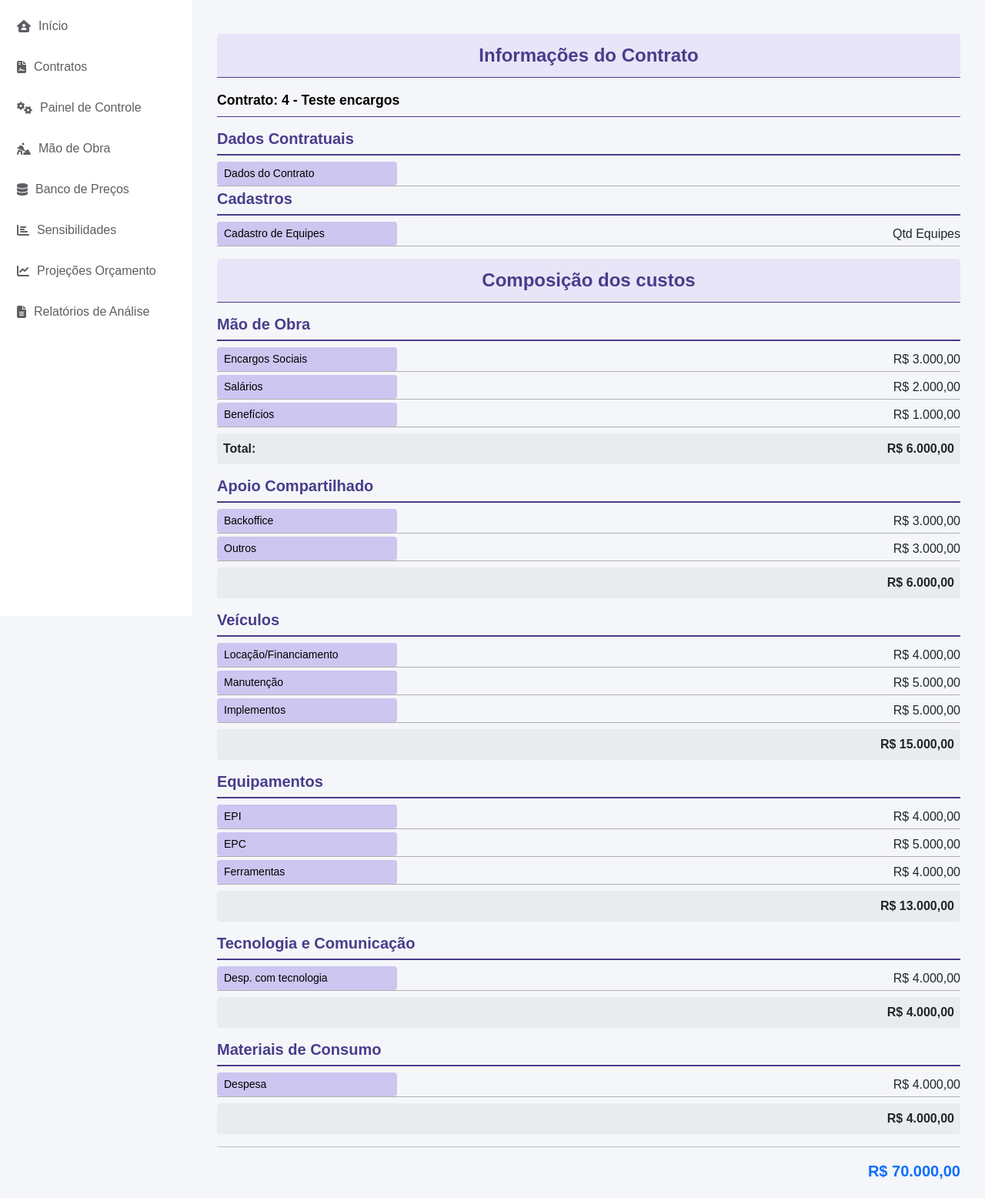
After one commit to oseascavalcante/Empresa-Referencia-PP, a Django app: page /cad_contrato/menu-despesas/4/ in a window 1280 px wide. The commit adds this page. Shown: the whole page at 77% size. Run offline with Django 5.2, Linux system fonts and the light colour scheme; data comes from the database, SQL or seed files in the repository.

Commit message:
Criaçãod do menu_despesas

```diff
--- a/cad_contrato/templates/abrir_contratos.html
+++ b/cad_contrato/templates/abrir_contratos.html
@@ -54,8 +54,9 @@
                                     <td>{{ contract.inicio_vigencia_contrato|date:"d/m/Y" }}</td>
                                     <td>{{ contract.updated_at|date:"d/m/Y H:i:s" }}</td>
                                     <td>
-                                        <a href="#" class="btn btn-info btn-sm" style="background-color: #add8e6; color: black;"><i class="fas fa-folder-open"></i> Abrir</a>
-                                        <a href="{% url 'composicao_equipe' contract.contrato %}" class="btn btn-info btn-sm"><i class="fa-solid fa-file-pen"></i> Editar</a>
+                                        <a href="#" class="btn btn-info btn-sm"><i class="fas fa-folder-open"></i> Abrir</a>
+                                        <a href="{% url 'menu_despesas' contract.contrato %}" class="btn btn-info btn-sm" style="background-color: #add8e6; color: black;"><i class="fa-solid fa-file-pen"></i> Editar</a>
+
                                     </td>
                                 </tr>
                             {% endfor %}
--- a/cad_contrato/templates/cadastro_contrato.html
+++ b/cad_contrato/templates/cadastro_contrato.html
@@ -293,8 +293,8 @@
                                             <td>{{ contract.inicio_vigencia_contrato|date:"d/m/Y" }}</td>
                                             <td>{{ contract.updated_at|date:"d/m/Y H:i:s" }}</td>
                                             <td>
-                                                <a href="#" class="btn btn-info btn-sm" style="background-color: #add8e6; color: black;"><i class="fas fa-folder-open"></i> Abrir</a>
-                                                <a href="{% url 'composicao_equipe' contract.contrato %}" class="btn btn-info btn-sm"><i class="fa-solid fa-file-pen"></i> Editar</a>
+                                                <a href="#" class="btn btn-info btn-sm"><i class="fas fa-folder-open"></i> Abrir</a>
+                                                <a href="{% url 'menu_despesas' contract.contrato %}" class="btn btn-info btn-sm" style="background-color: #add8e6; color: black;"><i class="fa-solid fa-file-pen"></i> Editar</a>
                                             </td>
                                         </tr>
                                     {% endfor %}
--- /dev/null
+++ b/cad_contrato/templates/menu_despesas.html
@@ -0,0 +1,201 @@
+{% extends 'base.html' %}
+{% block content %}
+<style>
+    .titulo-grupo {
+        color: #483D8B;
+        font-weight: bold;
+        margin-bottom: 0.5rem;
+    }
+    .linha-abaixo-titulo {
+        border-bottom: 2px solid #483D8B;
+        margin-bottom: 0.5rem;
+    }
+    .botao-subgrupo {
+        width: 30ch;
+        background-color:rgb(204, 198, 240);
+        color:rgb(0, 0, 0);
+        text-align: left;
+    }
+    .linha-subgrupo {
+        border-bottom: 1px solid #b0b0b0;
+        margin-bottom: 0.25rem;
+    }
+    .total-grupo {
+        background-color: #e9ecef;
+        font-weight: bold;
+        color: #212529;
+        padding: 0.5rem;
+        margin-top: 0.5rem;
+        border-radius: 0.25rem;
+        text-align: right;
+    }
+</style>
+
+<div class="container-fluid mt-4">
+
+    <!-- Cabeçalho -->
+    <div class="header text-center">
+        Informações do Contrato
+    </div>
+    <p class="text-center mt-0 font-weight-bold" style="font-size: 0.8rem; border-bottom: 1px solid #483D8B;"> </p>
+    <p class="form-label fw-bold" style="color:rgb(0, 0, 0); font-size: 1.1rem;">
+        Contrato: {{ contrato.contrato }} - {{ contrato.escopo_contrato }}
+    </p>
+    <p class="text-muted" style="font-size: 0.8rem; border-bottom: 1px solid #483D8B;"></p>
+
+    <!-- Dados do contrato -->
+    <div class="mb-3">
+        <h5 class="titulo-grupo">Dados Contratuais</h5>
+        <div class="linha-abaixo-titulo"></div>
+
+        <div class="d-flex justify-content-between align-items-center linha-subgrupo">
+                {% if contrato %}
+                <a href="{% url 'composicao_equipe' contrato.contrato %}" class="btn btn-sm botao-subgrupo">
+                    Dados do Contrato
+                  </a>
+                {% else %}
+                <a href="{% url 'composicao_equipe' %}?next={% url 'composicao_equipe' contrato_id=1 %}" class="btn btn-sm botao-subgrupo">
+                    Dados do Contrato
+                  </a>
+                {% endif %}
+        </div>
+        <h5 class="titulo-grupo">Cadastros</h5>
+        <div class="linha-abaixo-titulo"></div>
+
+        <div class="d-flex justify-content-between align-items-center linha-subgrupo">
+                {% if contrato %}
+                    <a href="{% url 'composicao_equipe' contrato.contrato %}" class="btn btn-sm botao-subgrupo">
+                    Cadastro de Equipes
+                    </a>
+                {% else %}
+                    <a href="{% url 'composicao_equipe' %}?next={% url 'composicao_equipe' contrato_id=1 %}" class="btn btn-sm botao-subgrupo">
+                    Cadastro de Equipes
+                    </a>
+                {% endif %}
+            <span>Qtd Equipes</span>
+        </div>
+
+    </div>
+
+    <div class="header text-center">
+        Composição dos custos
+    </div>
+    <p class="text-center mt-0 font-weight-bold" style="font-size: 0.8rem; border-bottom: 1px solid #483D8B;"> </p>
+    <!-- GRUPO: Mão de Obra -->
+    <div class="mb-3">
+        <h5 class="titulo-grupo">Mão de Obra</h5>
+        <div class="linha-abaixo-titulo"></div>
+
+        <div class="d-flex justify-content-between align-items-center linha-subgrupo">
+
+                {% if contrato %}
+                  <a href="{% url 'grupo_abc_form' contrato_id=contrato.contrato %}" class="btn btn-sm botao-subgrupo">
+                    Encargos Sociais
+                  </a>
+                {% else %}
+                  <a href="{% url 'selecionar_contrato' %}?next={% url 'grupo_abc_form' contrato_id=1 %}" class="btn btn-sm botao-subgrupo">
+                    Encargos Sociais
+                  </a>
+                {% endif %}
+
+            <span>R$ 3.000,00</span>
+        </div>
+        <div class="d-flex justify-content-between align-items-center linha-subgrupo">
+            <a href="#" class="btn btn-sm botao-subgrupo">Salários</a>
+            <span>R$ 2.000,00</span>
+        </div>
+        <div class="d-flex justify-content-between align-items-center linha-subgrupo">
+            <a href="#" class="btn btn-sm botao-subgrupo">Benefícios</a>
+            <span>R$ 1.000,00</span>
+        </div>
+                <div class="total-grupo d-flex justify-content-between">
+                    <span>Total:</span>
+                    <span>R$ 6.000,00</span>
+                </div>
+    </div>
+
+    <!-- Apoio Compartilhado -->
+    <div class="mb-3">
+        <h5 class="titulo-grupo">Apoio Compartilhado</h5>
+        <div class="linha-abaixo-titulo"></div>
+
+        <div class="d-flex justify-content-between align-items-center linha-subgrupo">
+            <a href="#" class="btn btn-sm botao-subgrupo">Backoffice</a>
+            <span>R$ 3.000,00</span>
+        </div>
+        <div class="d-flex justify-content-between align-items-center linha-subgrupo">
+            <a href="#" class="btn btn-sm botao-subgrupo">Outros</a>
+            <span>R$ 3.000,00</span>
+        </div>
+        <div class="total-grupo">R$ 6.000,00</div>
+    </div>
+
+    <!-- Veículos -->
+    <div class="mb-3">
+        <h5 class="titulo-grupo">Veículos</h5>
+        <div class="linha-abaixo-titulo"></div>
+
+        <div class="d-flex justify-content-between align-items-center linha-subgrupo">
+            <a href="#" class="btn btn-sm botao-subgrupo">Locação/Financiamento</a>
+            <span>R$ 4.000,00</span>
+        </div>
+        <div class="d-flex justify-content-between align-items-center linha-subgrupo">
+            <a href="#" class="btn btn-sm botao-subgrupo">Manutenção</a>
+            <span>R$ 5.000,00</span>
+        </div>
+        <div class="d-flex justify-content-between align-items-center linha-subgrupo">
+            <a href="#" class="btn btn-sm botao-subgrupo">Implementos</a>
+            <span>R$ 5.000,00</span>
+        </div>
+        <div class="total-grupo">R$ 15.000,00</div>
+    </div>
+
+    <!-- Equipamentos -->
+    <div class="mb-3">
+        <h5 class="titulo-grupo">Equipamentos</h5>
+        <div class="linha-abaixo-titulo"></div>
+
+        <div class="d-flex justify-content-between align-items-center linha-subgrupo">
+            <a href="#" class="btn btn-sm botao-subgrupo">EPI</a>
+            <span>R$ 4.000,00</span>
+        </div>
+        <div class="d-flex justify-content-between align-items-center linha-subgrupo">
+            <a href="#" class="btn btn-sm botao-subgrupo">EPC</a>
+            <span>R$ 5.000,00</span>
+        </div>
+        <div class="d-flex justify-content-between align-items-center linha-subgrupo">
+            <a href="#" class="btn btn-sm botao-subgrupo">Ferramentas</a>
+            <span>R$ 4.000,00</span>
+        </div>
+        <div class="total-grupo">R$ 13.000,00</div>
+    </div>
+
+    <!-- Tecnologia e Comunicação -->
+    <div class="mb-3">
+        <h5 class="titulo-grupo">Tecnologia e Comunicação</h5>
+        <div class="linha-abaixo-titulo"></div>
+
+        <div class="d-flex justify-content-between align-items-center linha-subgrupo">
+            <a href="#" class="btn btn-sm botao-subgrupo">Desp. com tecnologia</a>
+            <span>R$ 4.000,00</span>
+        </div>
+        <div class="total-grupo">R$ 4.000,00</div>
+    </div>
+
+    <!-- Materiais de Consumo -->
+    <div class="mb-3">
+        <h5 class="titulo-grupo">Materiais de Consumo</h5>
+        <div class="linha-abaixo-titulo"></div>
+
+        <div class="d-flex justify-content-between align-items-center linha-subgrupo">
+            <a href="#" class="btn btn-sm botao-subgrupo">Despesa</a>
+            <span>R$ 4.000,00</span>
+        </div>
+        <div class="total-grupo">R$ 4.000,00</div>
+    </div>
+
+    <!-- Total geral -->
+    <hr class="my-3">
+    <div class="text-end fs-5 fw-bold text-primary">R$ 70.000,00</div>
+</div>
+{% endblock %}
--- a/cad_contrato/urls.py
+++ b/cad_contrato/urls.py
@@ -1,6 +1,7 @@
 from django.urls import path
 from .views import ContractCreateView, lista_formularios, menu_principal, abrir_contratos
 from .views import SelecionarContratoView
+from .views import MenuDespesasView
 
 urlpatterns = [
     path('cadastro-contrato/new/', ContractCreateView.as_view(), name='cadastro_contrato'),
@@ -8,4 +9,5 @@ urlpatterns = [
     path('menu/', menu_principal, name="menu_principal"),
     path('abrir/', abrir_contratos, name='abrir_contratos'),
     path("selecionar/", SelecionarContratoView.as_view(), name="selecionar_contrato"),
-]
+    path('menu-despesas/<int:contrato_id>/', MenuDespesasView.as_view(), name='menu_despesas'),
+    ]
--- a/cad_contrato/views.py
+++ b/cad_contrato/views.py
@@ -1,6 +1,6 @@
 from django.shortcuts import render, redirect
 from django.urls import reverse_lazy
-from django.views.generic import CreateView, FormView
+from django.views.generic import CreateView, FormView, TemplateView
 from .models import CadastroContrato
 from .forms import CadastroContratoForm
 from django import forms
@@ -64,3 +64,21 @@ class SelecionarContratoView(FormView):
 
         next_url = self.request.GET.get("next") or "/"
         return redirect(next_url)
+
+
+class MenuDespesasView(TemplateView):
+    template_name = 'menu_despesas.html'
+
+    def get_context_data(self, **kwargs):
+        context = super().get_context_data(**kwargs)
+        contrato_id = self.kwargs.get('contrato_id')  # Obtém o ID do contrato da URL
+        contrato = CadastroContrato.objects.filter(contrato=contrato_id).first()  # Busca o contrato no banco de dados
+
+        if contrato:
+            context['contrato'] = contrato
+            context['total_geral'] = contrato.valor_inicial  # Exemplo: usa o valor inicial do contrato
+        else:
+            context['contrato'] = None
+            context['total_geral'] = 0.00  # Valor padrão caso o contrato não seja encontrado
+
+        return context
--- a/cadastro_equipe/templates/composicao_equipe.html
+++ b/cadastro_equipe/templates/composicao_equipe.html
@@ -212,7 +212,7 @@
                 data: data,
                 colHeaders: [
                     'Função', 'Quantidade', 'Salário', 'Periculosidade',
-                    'Horas Extras 50%', 'Horas Extras 70%', 'Horas Extras 100%',
+                    'Horas Extras 50%', 'Horas Prontidão', 'Horas Extras 100%',
                     'Horas Sobreaviso', 'Horas Adicional Noturno', 'Outros Custos'
                 ],
                 columns: [
@@ -265,7 +265,7 @@
                         salario: row[2] || 0.00,
                         periculosidade: row[3] || false,
                         horas_extras_50: row[4] || 0,
-                        horas_extras_70: row[5] || 0,
+                        horas_prontidao: row[5] || 0,
                         horas_extras_100: row[6] || 0,
                         horas_sobreaviso: row[7] || 0,
                         horas_adicional_noturno: row[8] || 0,
@@ -341,7 +341,7 @@
                                 row.salario,
                                 row.periculosidade,
                                 row.horas_extras_50,
-                                row.horas_extras_70,
+                                row.horas_prontidao,
                                 row.horas_extras_100,
                                 row.horas_sobreaviso,
                                 row.horas_adicional_noturno,
--- a/cadastro_equipe/templates/detalhes_equipe.html
+++ b/cadastro_equipe/templates/detalhes_equipe.html
@@ -105,7 +105,7 @@
                         <th>Salário</th>
                         <th>Periculosidade</th>
                         <th>Horas Extras 50%</th>
-                        <th>Horas Extras 70%</th>
+                        <th>Horas Horas Prontidao</th>
                         <th>Horas Extras 100%</th>
                         <th>Horas Sobreaviso</th>
                         <th>Horas Adicional Noturno</th>
@@ -120,7 +120,7 @@
                             <td>{{ funcao.funcao.salario }}</td>
                             <td>{{ funcao.periculosidade }}</td>
                             <td>{{ funcao.horas_extras_50 }}</td>
-                            <td>{{ funcao.horas_extras_70 }}</td>
+                            <td>{{ funcao.horas_prontidao }}</td>
                             <td>{{ funcao.horas_extras_100 }}</td>
                             <td>{{ funcao.horas_sobreaviso }}</td>
                             <td>{{ funcao.horas_adicional_noturno }}</td>
--- a/cadastro_equipe/views.py
+++ b/cadastro_equipe/views.py
@@ -58,7 +58,7 @@ class ComposicaoEquipeUpdateView(UpdateView):
                 quantidade_funcionarios=row['quantidade'] or 0,
                 periculosidade=row['periculosidade'] if isinstance(row['periculosidade'], bool) else False,
                 horas_extras_50=row['horas_extras_50'] or 0,
-                horas_extras_70=row['horas_extras_70'] or 0,
+                horas_prontidao=row['horas_prontidao'] or 0,
                 horas_extras_100=row['horas_extras_100'] or 0,
                 horas_sobreaviso=row['horas_sobreaviso'] or 0,
                 horas_adicional_noturno=row['horas_adicional_noturno'] or 0,
@@ -144,7 +144,7 @@ class ComposicaoEquipeView(View):
                     quantidade_funcionarios=row['quantidade'] or 0,
                     periculosidade=row['periculosidade'] if isinstance(row['periculosidade'], bool) else False,
                     horas_extras_50=row['horas_extras_50'] or 0,
-                    horas_extras_70=row['horas_extras_70'] or 0,
+                    horas_prontidao=row['horas_prontidao'] or 0,
                     horas_extras_100=row['horas_extras_100'] or 0,
                     horas_sobreaviso=row['horas_sobreaviso'] or 0,
                     horas_adicional_noturno=row['horas_adicional_noturno'] or 0,
--- a/mao_obra/templates/grupo_abc_form.html
+++ b/mao_obra/templates/grupo_abc_form.html
@@ -152,8 +152,9 @@
 
 <hr class="mt-5 mb-4" style="border: 1px solid #483D8B;">
 
-<div class="container mt-4">
-    <h5 class="fw-bold" style="color: #483D8B">Informações complementares:</h5>
+
+  <div class="container mt-4 p-4 rounded" style="background-color: #f4f6fa; border-left: 6px solid #483D8B;">
+    <h5 class="fw-bold mb-3" style="color: #483D8B;">Informações complementares</h5>
 
     <div class="container mt-4">
         <!-- Grupo A -->
```
Also changed, not shown: cadastro_equipe/models.py (+7 -7 lines), mao_obra/templates/grupo_abc_resultados.html (+64 -9 lines), cadastro_equipe/migrations/0002_remove_funcaoequipe_horas_extras_70_and_more.py (added), db.sqlite3, mao_obra/migrations/0002_alter_grupoaencargos_fap.py (added).
